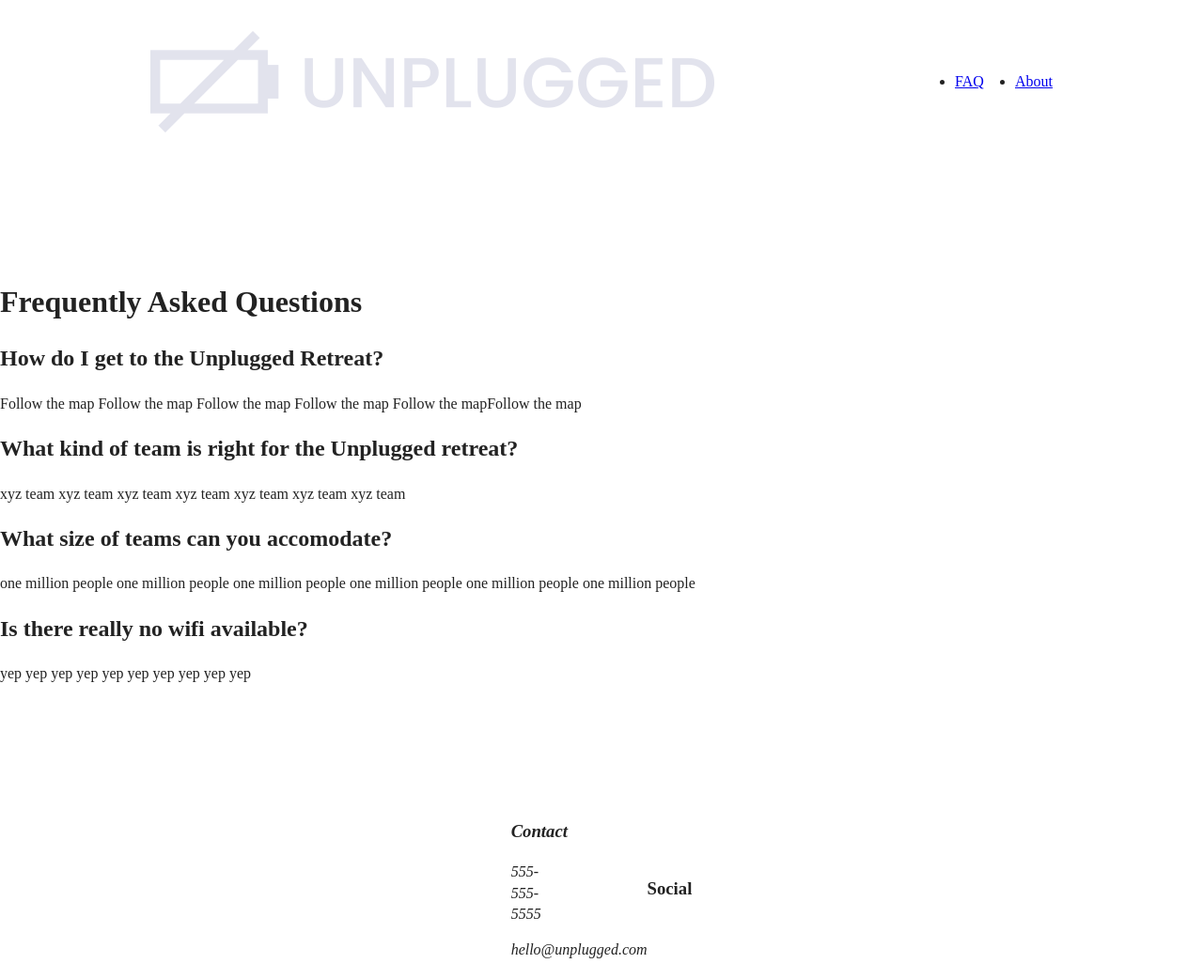
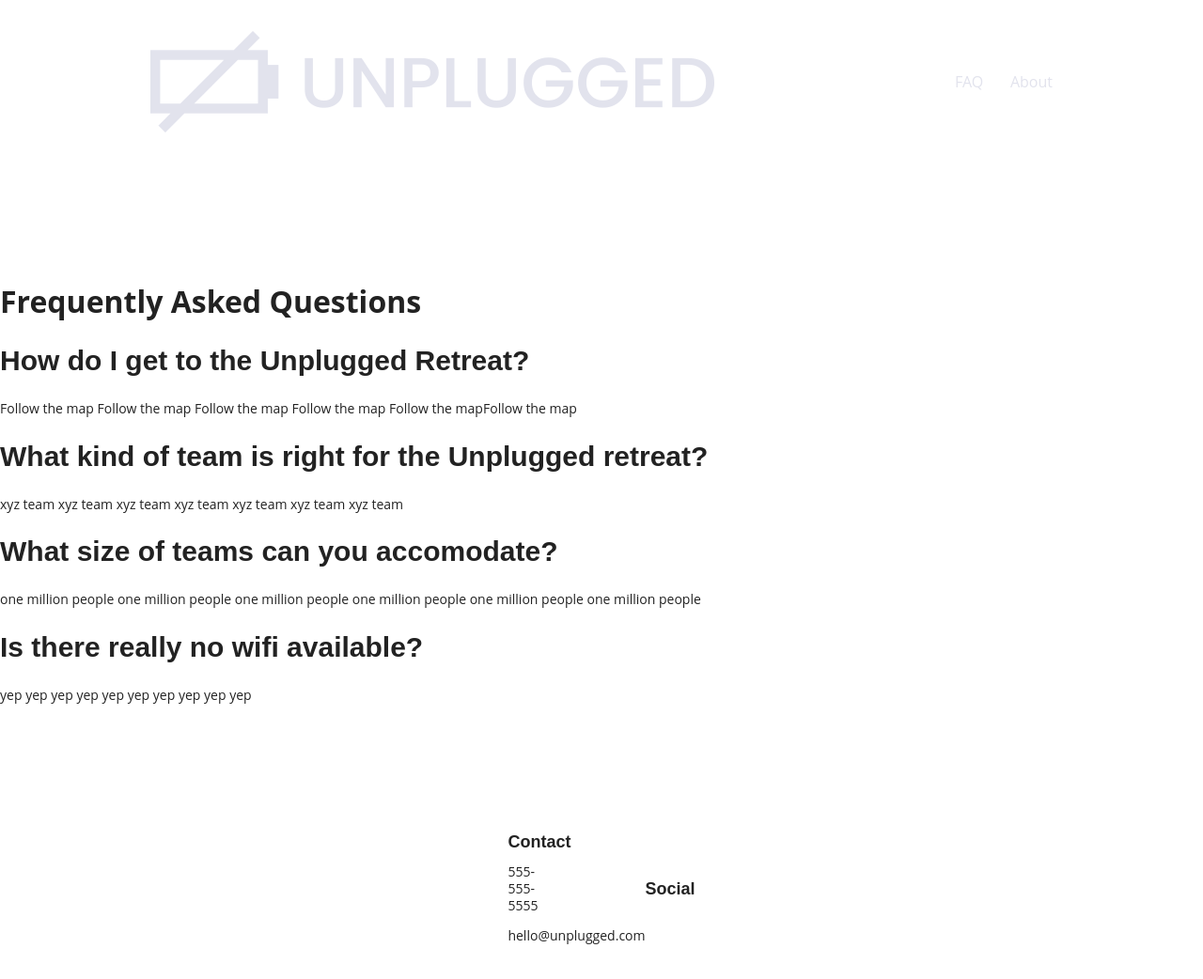
Before and after one commit to caitlintroutt/responsive-website, a website: page faq/index.html in a window 1280 px wide. Shown: the top 1042 px of the page at 94% size. Drawn offline with Linux system fonts and the light colour scheme.

Commit message:
Added global text styles

```diff
--- a/css/main.css
+++ b/css/main.css
@@ -86,6 +86,56 @@ textarea {
 /* ==========================================================================
    Author's custom styles
    ========================================================================== */
+   html {
+     font-size: 16px;
+   }
+
+   body {
+     font-family: 'Open Sans', sans-serif;
+     font-size: 1em;
+     line-height: normal;
+     text-align: left;
+   }
+
+   ul, ol {
+     list-style-type: none;
+   }
+
+   a {
+     color: #e2e3ed;
+     text-decoration: none;
+   }
+
+   h2 {
+     font-family: 'Poppins', sans-serif;
+     font-size: 1.875em;
+   }
+
+   h3, h4 {
+     font-family: 'Poppins', sans-serif;
+     font-size: 1.125em;
+     margin: 20px 0;
+
+   }
+
+   p {
+     font-size: .875em;
+     line-height: 1.285;
+   }
+
+   img {
+
+   }
+
+   figure {
+
+   }
+
+   address {
+     line-height: 5px;
+     font-style: normal;
+   }
+
    .content-wrapper {
      width: 90%;
      margin: 50px 0;
```
